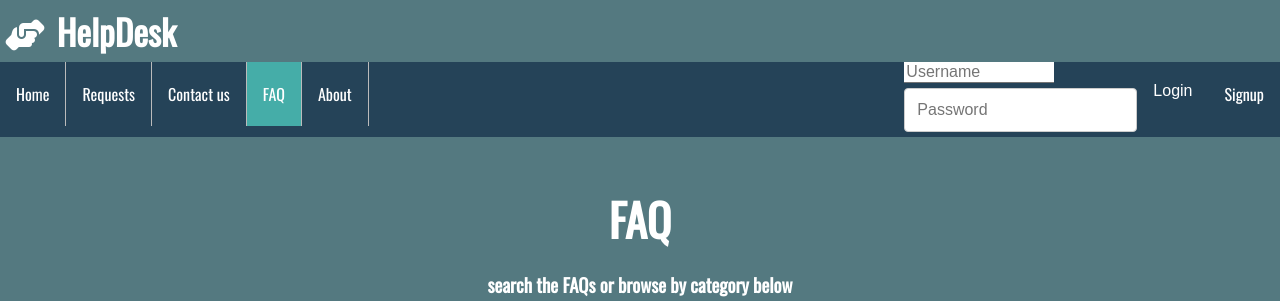
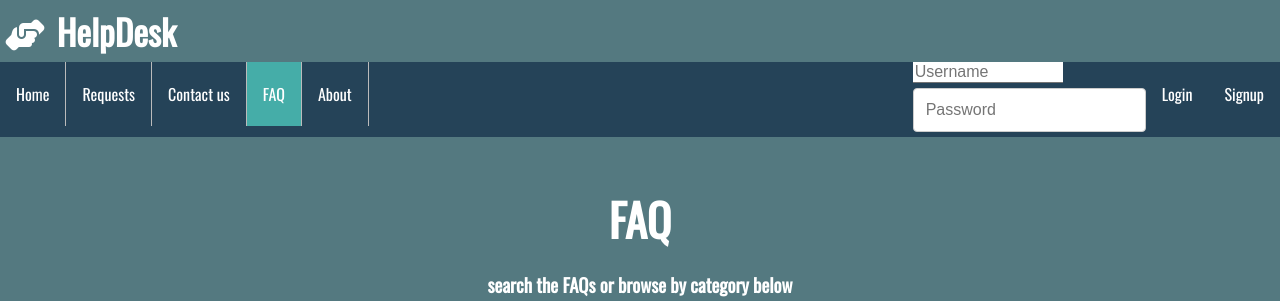
Before and after one commit to JawadAlSaeed/HelpDesk-Project, a PHP site: page /FAQ.php in a window 1280 px wide. Shown: the top 301 px of the page. Run offline with PHP 8.4, Linux system fonts and the light colour scheme; some libraries are stand-ins or nearby versions.

Commit message:
fixed the login button

```diff
--- a/css/main.css
+++ b/css/main.css
@@ -19,6 +19,7 @@ body {
 }
 
 #log {
+    font-family: 'Oswald', sans-serif;
     font-size: 16px;
     border: none;
     outline: none;
```
